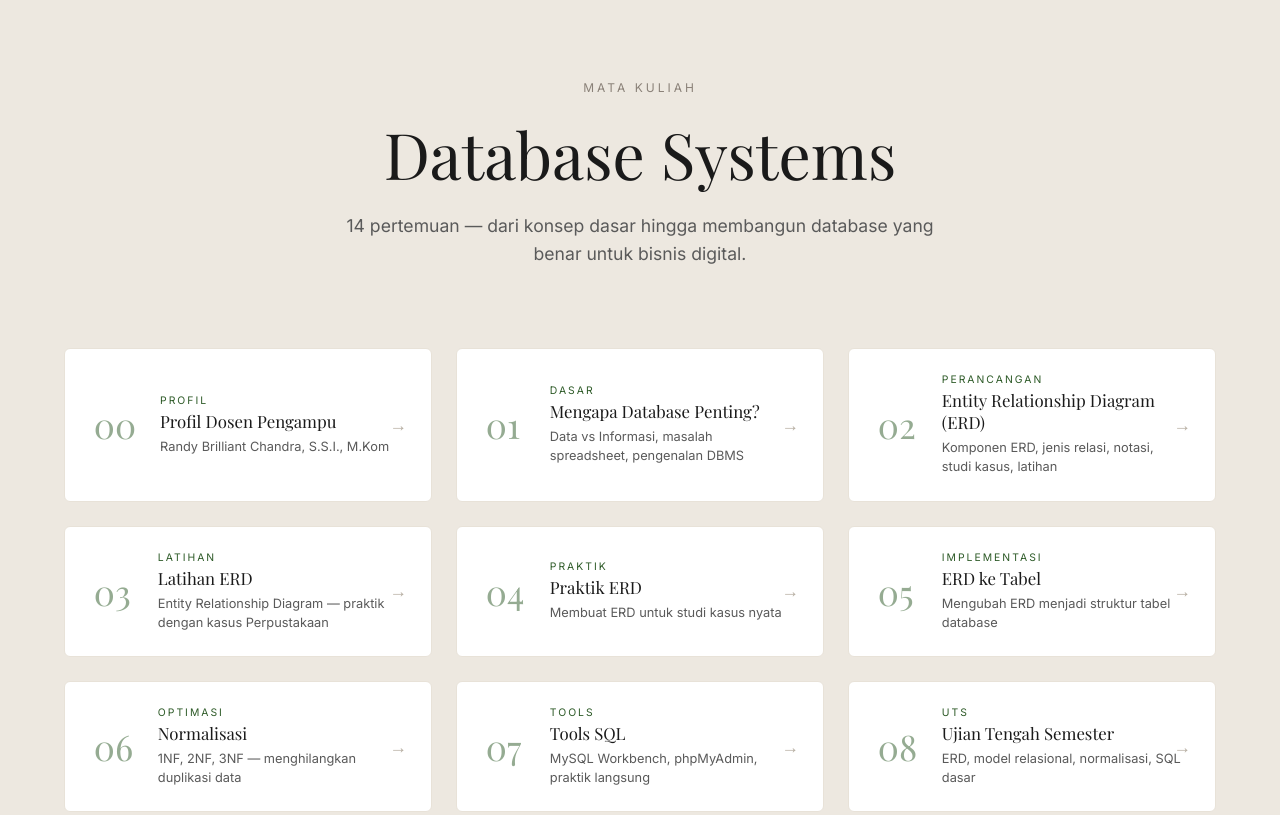
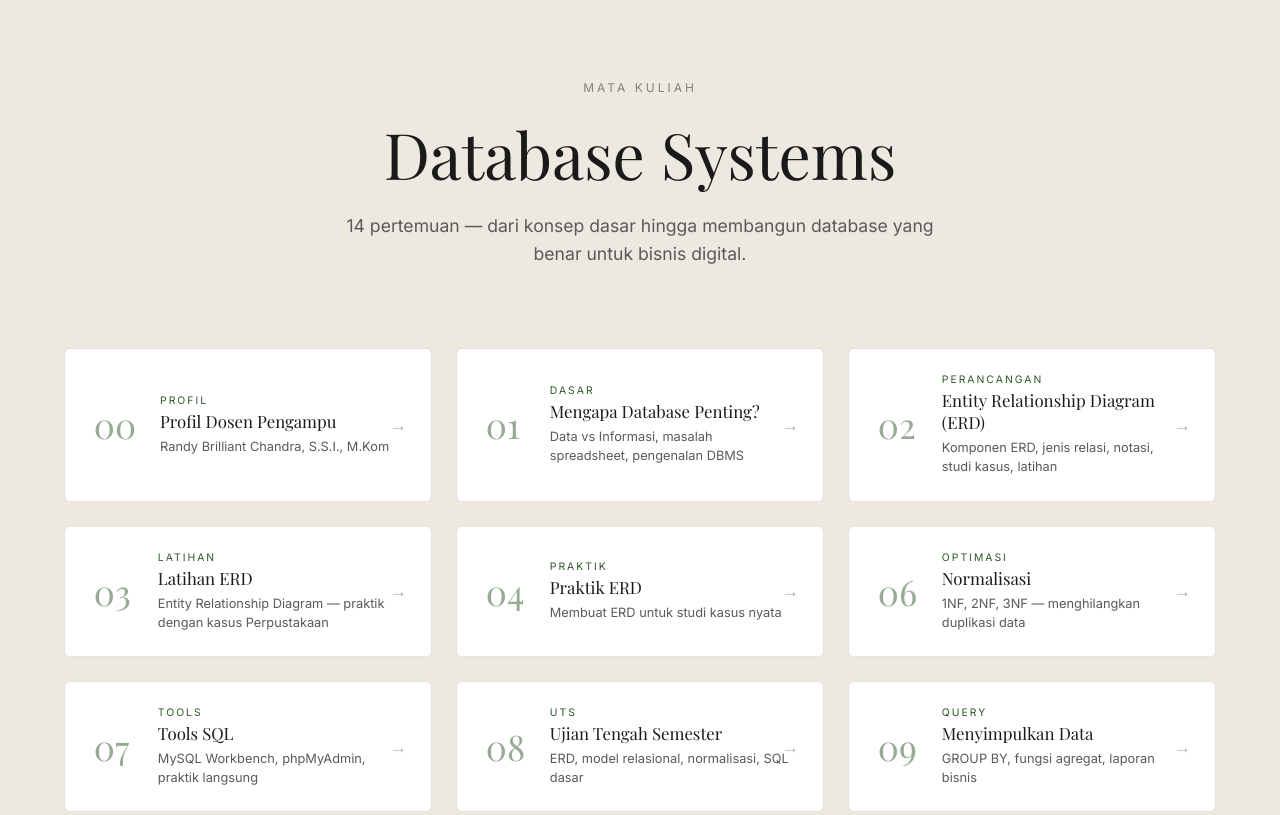
Before and after one commit to trixyncid/database-systems, a plain HTML site: page index.html in a window 1280 px wide. Shown: the top 815 px of the page. Drawn offline with nearby package versions, Linux system fonts and the light colour scheme; a web font is replaced by a local one.

Commit message:
fix: update index.html — remove old slide links, point normalization to 03

```diff
--- a/index.html
+++ b/index.html
@@ -92,17 +92,8 @@
             <div class="arrow">&#8594;</div>
         </a>
 
-        <a href="slides/05-erd-to-tables.html" class="card">
-            <div class="num">05</div>
-            <div class="info">
-                <div class="tag">Implementasi</div>
-                <h3>ERD ke Tabel</h3>
-                <p>Mengubah ERD menjadi struktur tabel database</p>
-            </div>
-            <div class="arrow">&#8594;</div>
-        </a>
 
-        <a href="slides/06-normalization.html" class="card">
+        <a href="slides/03-normalization.html" class="card">
             <div class="num">06</div>
             <div class="info">
                 <div class="tag">Optimasi</div>
```
